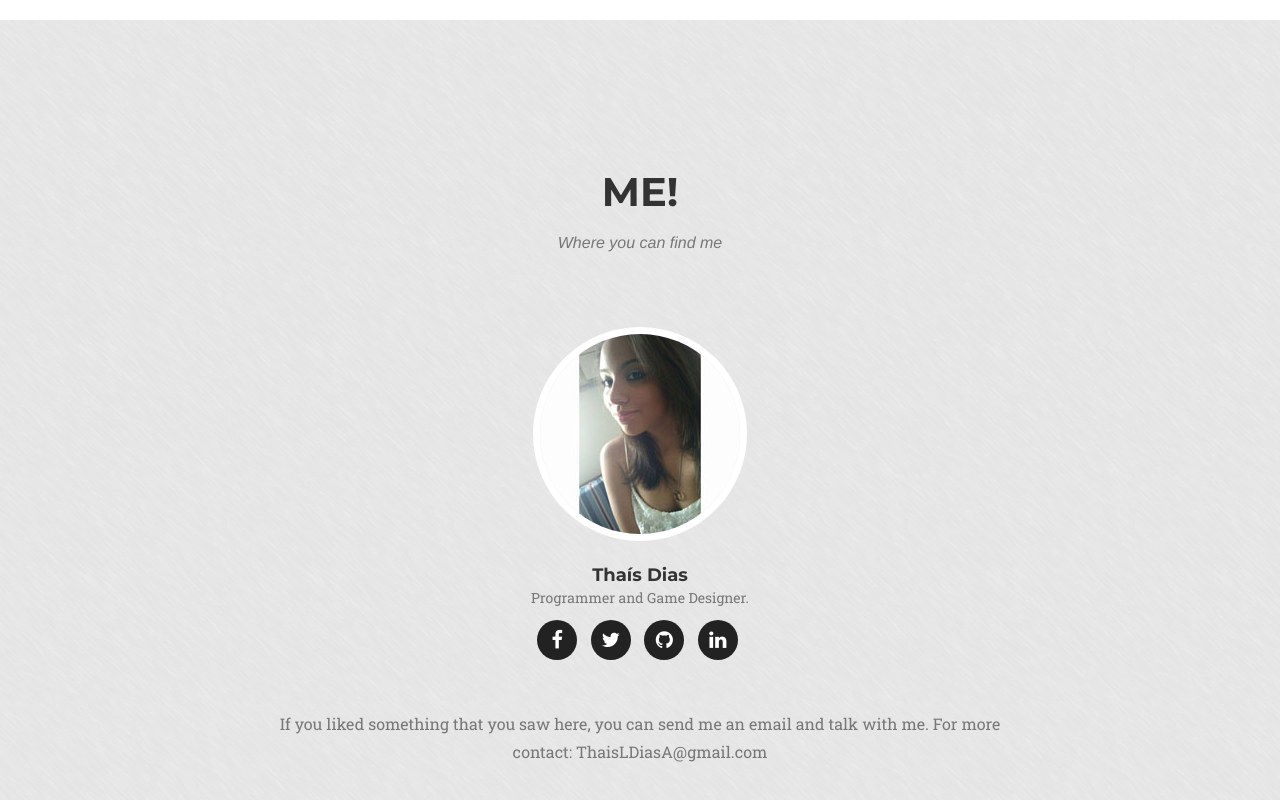
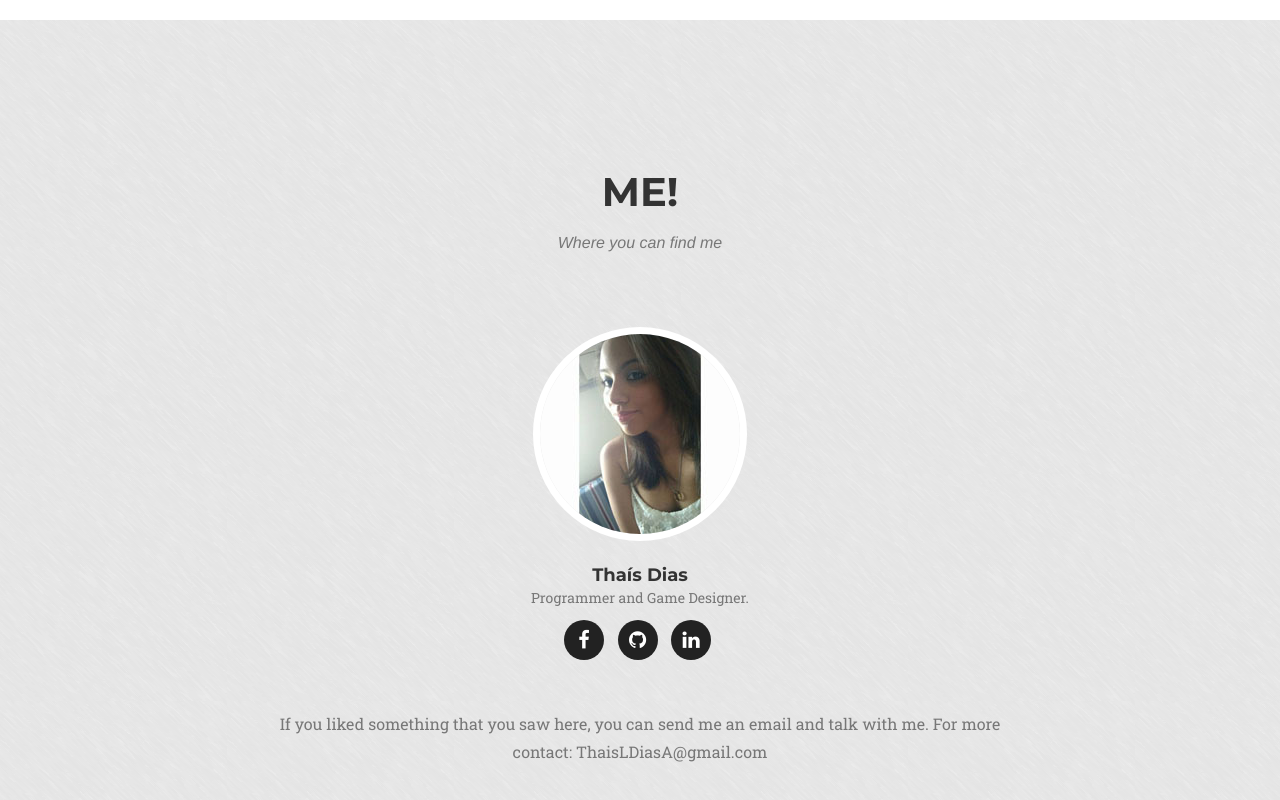
Before and after one commit to ThaisLDias/ThaisLDias.github.io, a plain HTML site: page index.html in a window 1280 px wide. Shown: the part 3964-4764 px from the top of the page. Drawn offline with nearby package versions, Linux system fonts and the light colour scheme; a web font is replaced by a local one.

Commit message:
Update index.html

```diff
--- a/index.html
+++ b/index.html
@@ -314,7 +314,6 @@
                         <p class="text-muted">Programmer and Game Designer.</p>
                         <ul class="list-inline social-buttons">
                      <li><a href="https://www.facebook.com/ItsThaisDias" class="fa fa-facebook"><span class="label"></span></a></li>
-					<li><a href="https://twitter.com/dragonssaur" class="fa fa-twitter"><span class="label"></span></a></li>
 					<li><a href="https://github.com/ThaisLDias" class="fa fa-github"><span class="label"></span></a></li>
 					<li><a href="https://linkedin.com/in/thaisldias" class="fa fa-linkedin"><span class="label"></span></a></li>
                         </ul>
```
